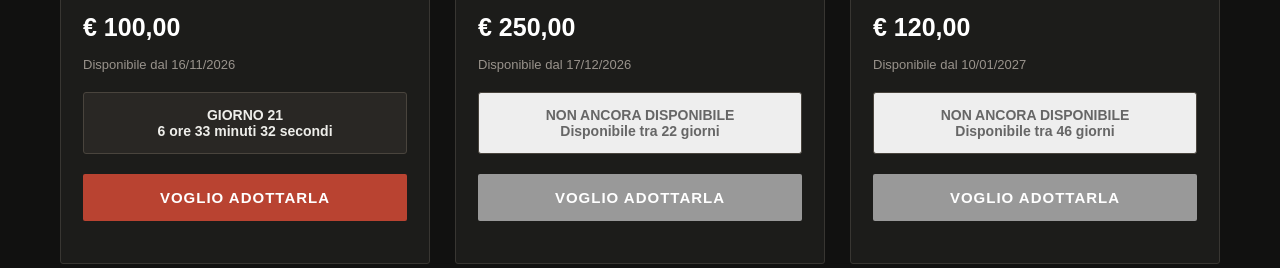
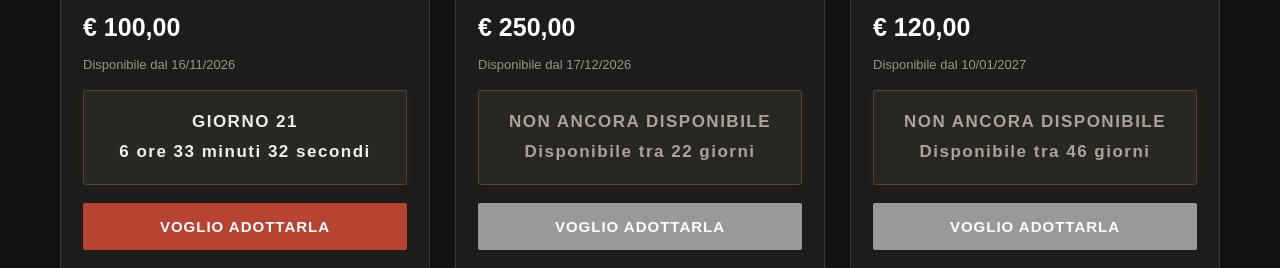
Before and after one commit to MrBeeps/mrburn, a plain HTML site: page index.html in a window 1280 px wide. Shown: the part 1423-1691 px from the top of the page. Drawn offline with Linux system fonts and the light colour scheme.

Commit message:
Refactor timer CSS styles in index.html
Refactor timer styles to improve readability and maintainability.

```diff
--- a/index.html
+++ b/index.html
@@ -225,54 +225,43 @@
 
 
      /* ================================================= */
-        /* TIMER                                              */
+/* MR.BURN - COUNTDOWN                               */
 /* ================================================= */
 
 .timer {
-
-            margin: 20px 0;
-
-            padding: 14px;
-
+    background: #292724;
+    color: #f0eee9;
+    border: 1px solid #625044;
+    border-radius: 3px;
+    padding: 16px 12px;
+    margin: 18px 0;
     text-align: center;
-
-            background: #f3eee8;
-
-            border-radius: 8px;
-
-            font-weight: bold;
-
-            font-size: 14px;
-
-        }
-
+    font-size: 17px;
+    font-weight: 700;
+    letter-spacing: 1.5px;
+    line-height: 1.8;
+    box-shadow: 0 0 12px rgba(185, 67, 49, 0.12);
+    transition: background 0.3s ease;
+}
 
 .timer.giorno-zero {
-
-            background: #fff3cd;
-
-            color: #856404;
-
-        }
-
+    background: #4a241c;
+    color: #ffb29e;
+    border: 1px solid #b94331;
+    box-shadow: 0 0 18px rgba(211, 75, 55, 0.25);
+}
 
 .timer.scaduto {
-
-            background: #f2dede;
-
-            color: #a94442;
-
-        }
-
+    background: #292020;
+    color: #e68b7b;
+    border: 1px solid #67372e;
+}
 
 .timer.non-disponibile {
-
-            background: #eeeeee;
-
-            color: #666;
-
-        }
-
+    background: #292724;
+    color: #aaa39a;
+    border: 1px solid #49443d;
+}
 
 
         /* ================================================= */
```
Lines whose indentation alone changed are shown as unchanged.
